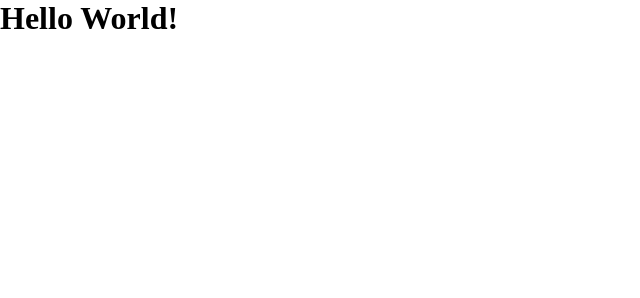
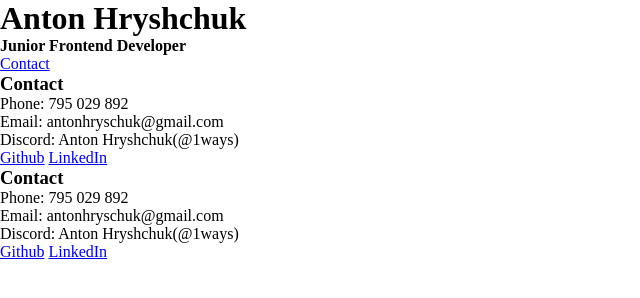
Before and after one commit to 1ways/rsschool-cv, a plain HTML site: page index.html in a window 1280 px wide. Shown: the whole page, without its empty margins (0-640 px from the left). Drawn offline with Linux system fonts and the light colour scheme.

Commit message:
feat: add header and Contact section in index.html

```diff
--- a/index.html
+++ b/index.html
@@ -1,12 +1,49 @@
 <!DOCTYPE html>
 <html lang="en">
+
 <head>
     <meta charset="UTF-8">
     <meta name="viewport" content="width=device-width, initial-scale=1.0">
     <title>CV</title>
+    <link rel="preconnect" href="https://fonts.googleapis.com">
+    <link rel="preconnect" href="https://fonts.gstatic.com" crossorigin>
+    <link href="https://fonts.googleapis.com/css2?family=Montserrat:ital,wght@0,100..900;1,100..900&display=swap"
+        rel="stylesheet">
     <link rel="stylesheet" href="style.css">
 </head>
+
 <body>
-    <h1>Hello World!</h1>
+    <header class="header">
+        <div class="header__left">
+            <h1 class="main-title">Anton Hryshchuk</h1>
+            <h4 class="subtitle">Junior Frontend Developer</h4>
+        </div>
+        <div class="header__right">
+            <nav class="header__nav">
+                <ul class="header__list">
+                    <li class="header__list-item">
+                        <a class="header__list-link" href="#contact">Contact</a>
+                    </li>
+                </ul>
+            </nav>
+        </div>
+    </header>
+    <section class="section-pb" id="contact">
+        <h3 class="section-title">Contact</h3>
+        <p class="section-text">Phone: 795 029 892</p>
+        <p class="section-text">Email: antonhryschuk@gmail.com</p>
+        <p class="section-text">Discord: Anton Hryshchuk(@1ways)</p>
+        <a href="https://github.com/1ways" class="section-link">Github</a>
+        <a href="https://www.linkedin.com/in/anton-hryshchuk-4a9a01304/" class="section-link">LinkedIn</a>
+    </section>
+    <section class="section-pb">
+        <h3 class="section-title">Contact</h3>
+        <p class="section-text">Phone: 795 029 892</p>
+        <p class="section-text">Email: antonhryschuk@gmail.com</p>
+        <p class="section-text">Discord: Anton Hryshchuk(@1ways)</p>
+        <a href="https://github.com/1ways" class="section-link">Github</a>
+        <a href="https://www.linkedin.com/in/anton-hryshchuk-4a9a01304/" class="section-link">LinkedIn</a>
+    </section>
 </body>
+
 </html>
```
Also changed, not shown: style.css (line endings or trailing spaces).
